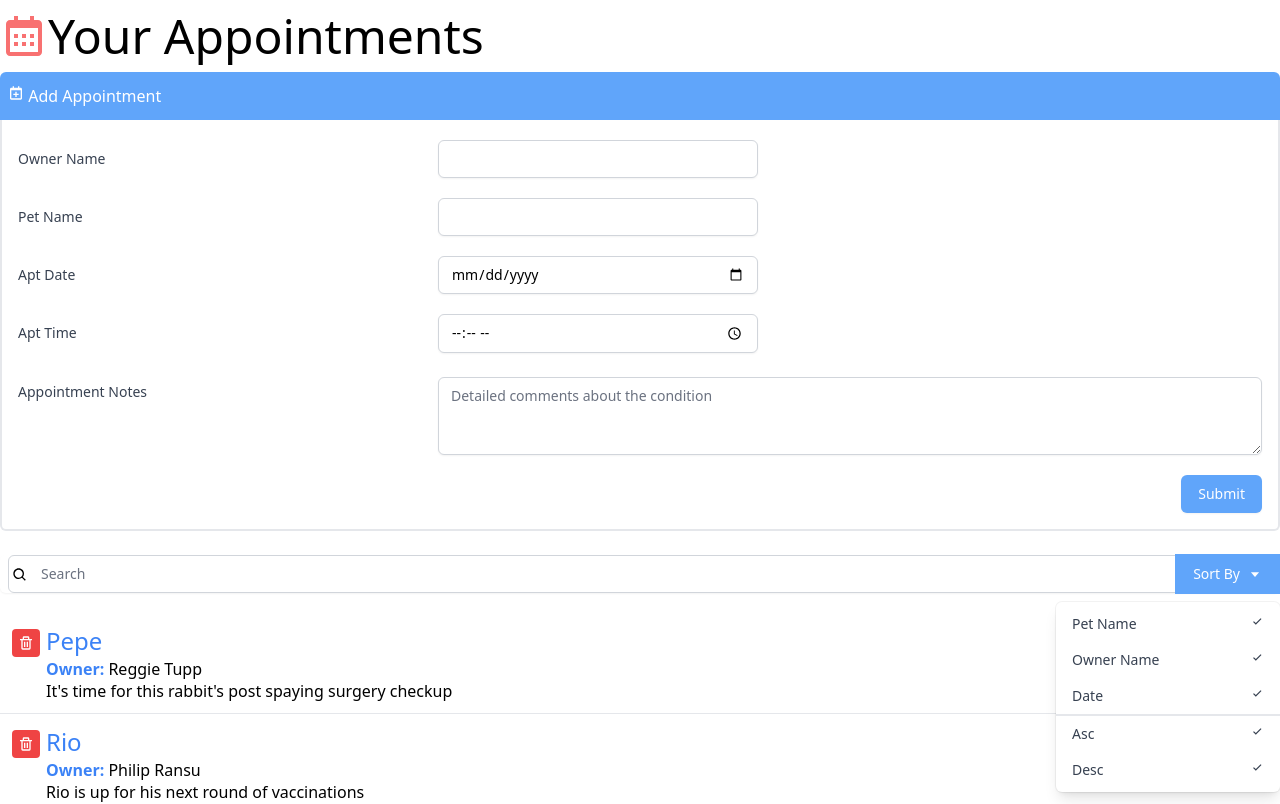
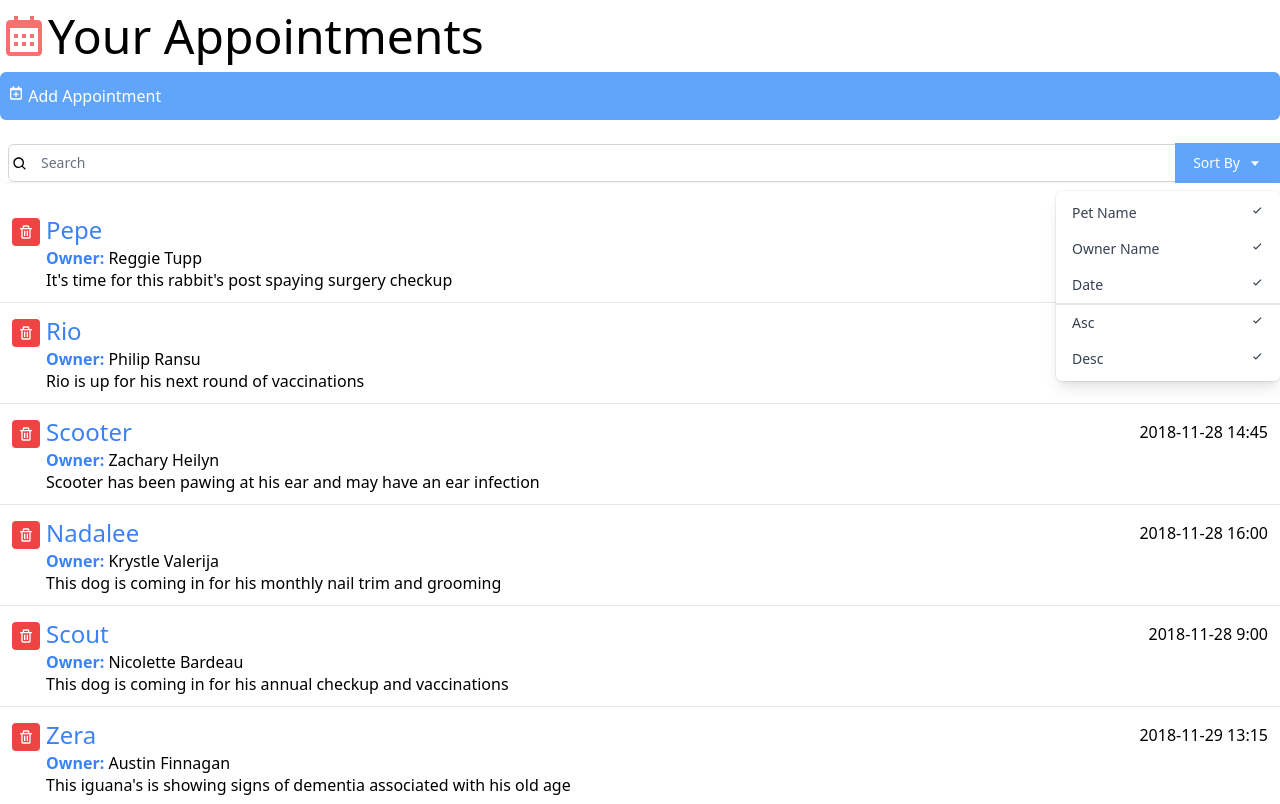
Before and after one commit to oguznsari/react, a React (Create React App) app in the folder reactinterface/: page / in a window 1280 px wide. Shown: the top 804 px of the page. Built offline with nearby package versions, Linux system fonts and the light colour scheme; the HTML template or start-up script is replaced by a standard one.

Commit message:
useState toggleButton for add appointment

```diff
--- a/reactinterface/src/components/AddAppointment.js
+++ b/reactinterface/src/components/AddAppointment.js
@@ -1,11 +1,21 @@
 import { BiCalendarPlus } from "react-icons/bi";
+import { useState } from "react";
+
 
 const AddAppointment = () => {
+    let [toggleForm, setToggleForm] = useState(false);
+
     return (
         <div>
-            <button className="bg-blue-400 text-white px-2 py-3 w-full text-left rounded-t-md">
+            <button
+                className={`bg-blue-400 text-white px-2 py-3 w-full text-left
+                ${toggleForm ? 'rounded-t-md' : 'rounded-md'}`}
+                onClick={() => { setToggleForm(!toggleForm) }}
+            >
                 <div><BiCalendarPlus className="inline-block align-text-top" />  Add Appointment</div>
             </button>
+            {
+                toggleForm &&
                 <div className="border-r-2 border-b-2 border-l-2 border-light-blue-500 rounded-b-md pl-4 pr-4 pb-4">
                     <div className="sm:grid sm:grid-cols-3 sm:gap-4 sm:items-start  sm:pt-5">
                         <label htmlFor="ownerName" className="block text-sm font-medium text-gray-700 sm:mt-px sm:pt-2">
@@ -66,6 +76,7 @@
                         </div>
                     </div>
                 </div>
+            }
         </div>
     )
 }
```
Lines whose indentation alone changed are shown as unchanged.
